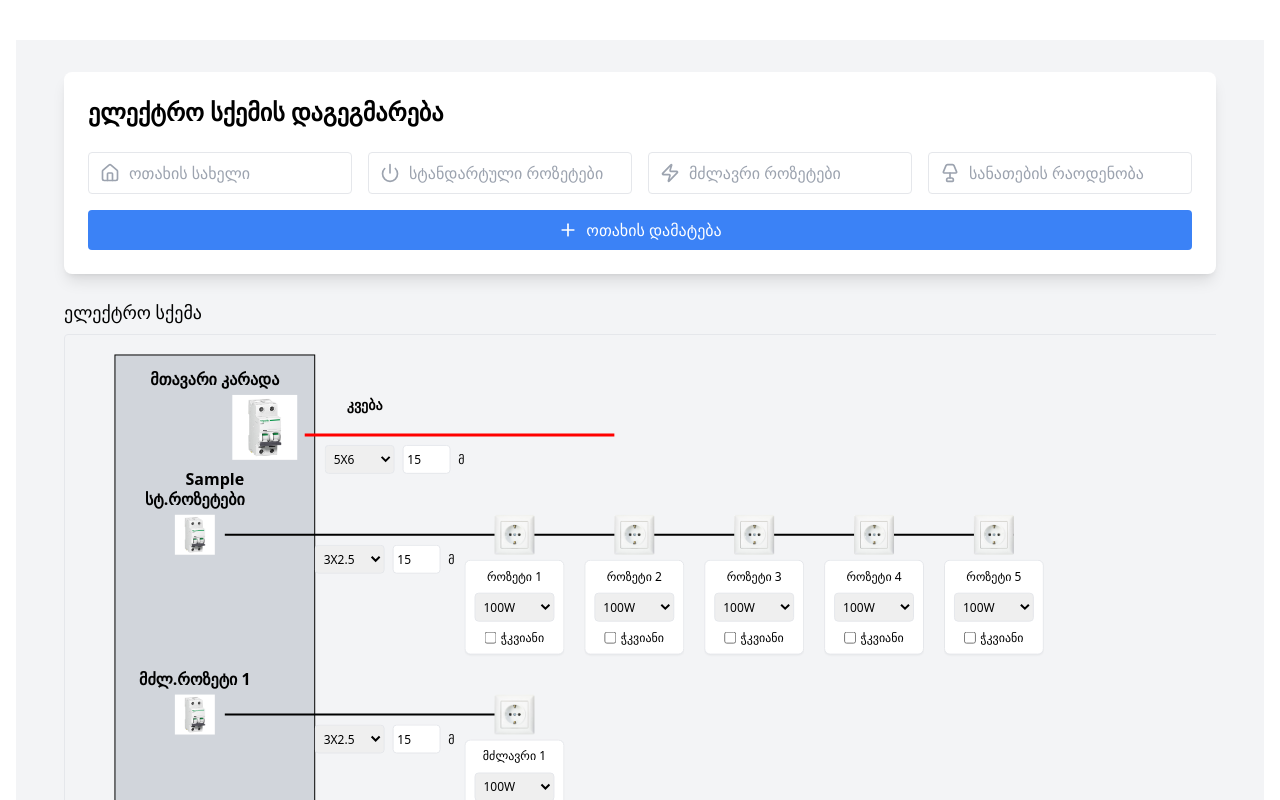
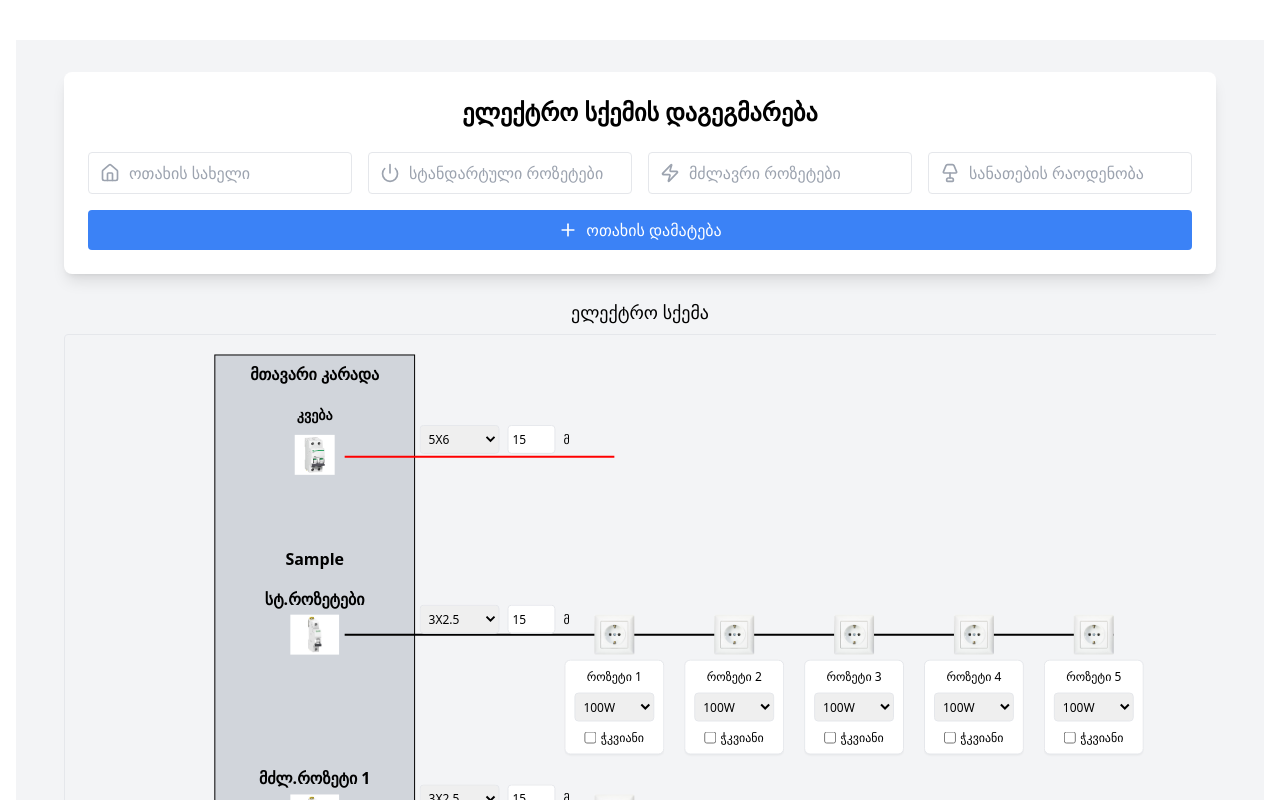
Before and after one commit to aleksandrre/electonics, a React (Vite) app: page / in a window 1280 px wide. Both pictures are taken after typing "Sample", "5", "5", "5" into the empty fields and a click on the button "ოთახის დამატება". Shown: the top 800 px of the page. Built offline with nearby package versions, Linux system fonts and the light colour scheme.

Commit message:
change styles

```diff
--- a/src/components/CircuitDiagram.jsx
+++ b/src/components/CircuitDiagram.jsx
@@ -1,9 +1,9 @@
 import React, { useState } from "react";
 import { Lamp, Power, Home, Plus, X, Zap } from "lucide-react";
 import standardSocketImage from "../assets/socket.jpg";
-import powerSocketImage from "../assets/socket.jpg";
 import lightImage from "../assets/light.jpg";
 import automatImage from "../assets/automat.jpg";
+import automatOrdinaryImage from "../assets/automatOrdinary.jpg";
 
 const CircuitDiagram = () => {
   const powerOptions = [50, 100, 150, 200, 250, 300];
@@ -28,9 +28,10 @@ const CircuitDiagram = () => {
 
   const images = {
     standardSocket: standardSocketImage,
-    powerSocket: powerSocketImage,
+
     light: lightImage,
     automat: automatImage,
+    automatOrdinary: automatOrdinaryImage,
   };
 
   const handleSubmit = (e) => {
@@ -123,7 +124,7 @@ const CircuitDiagram = () => {
   };
 
   const renderWireParams = (wireId, x, y) => (
-    <foreignObject x={x} y={y} width="140" height="60">
+    <foreignObject x={x} y={y} width="200" height="60">
       <div xmlns="http://www.w3.org/1999/xhtml" className="flex gap-2">
         <select
           value={wireParams[wireId]?.thickness || "3X1.5"}
@@ -150,7 +151,6 @@ const CircuitDiagram = () => {
     </foreignObject>
   );
 
-  // დანარჩენი კოდი უცვლელია...
   const calculateSvgWidth = (elements) => {
     return Math.max(1200, elements * 120 + 500);
   };
@@ -189,15 +189,13 @@ const CircuitDiagram = () => {
   );
 
   const renderMainPanel = () => {
-    // დანარჩენი კოდი უცვლელია...
-    // (renderMainPanel ფუნქციის მთლიანი კოდი დატოვეთ უცვლელად)
     const calculateRoomHeight = (room) => {
-      const standardSocketsHeight = 100;
-      const powerSocketSpacing = 140;
+      const standardSocketsHeight = 120;
+      const powerSocketSpacing = 160;
       const powerSocketsHeight =
         parseInt(room.powerSockets || 0) * powerSocketSpacing;
-      const lightsHeight = 300;
-      const roomPadding = 100;
+      const lightsHeight = 320;
+      const roomPadding = 120;
       return (
         standardSocketsHeight + powerSocketsHeight + lightsHeight + roomPadding
       );
@@ -215,7 +213,7 @@ const CircuitDiagram = () => {
     );
 
     const panelHeight = Math.max(1200, totalHeight + 200);
-    const circuitStartX = 450;
+    const circuitStartX = 550;
 
     const maxWidth = Math.max(
       ...rooms.map((room) =>
@@ -231,8 +229,10 @@ const CircuitDiagram = () => {
     );
 
     return (
-      <div className="mb-10">
-        <h3 className="text-lg font-medium mb-2">ელექტრო სქემა</h3>
+      <div className="mb-10 text-center">
+        <h3 className="text-lg font-medium mb-2 read-the-docs">
+          ელექტრო სქემა
+        </h3>
         <div className="overflow-x-auto">
           <div style={{ minWidth: `${maxWidth}px` }}>
             <svg
@@ -241,17 +241,18 @@ const CircuitDiagram = () => {
             >
               {/* კარადის კორპუსი */}
               <rect
-                x="50"
+                x="150"
                 y="20"
                 width="200"
                 height={panelHeight - 40}
                 fill="#d1d5db"
                 stroke="black"
               />
+
               {/* კარადის სათაური */}
               <text
-                x="150"
-                y="50"
+                x="250"
+                y="45"
                 textAnchor="middle"
                 style={{ fontSize: "16px", fontWeight: "bold", fill: "black" }}
               >
@@ -262,14 +263,14 @@ const CircuitDiagram = () => {
               <g transform="translate(0, 0)">
                 <image
                   href={images.automat}
-                  x="150"
-                  y="60"
-                  width="100"
-                  height="65"
+                  x="220"
+                  y="100"
+                  width="60"
+                  height="40"
                 />
                 <text
-                  x="300"
-                  y="75"
+                  x="250"
+                  y="85"
                   textAnchor="middle"
                   style={{
                     fontSize: "14px",
@@ -282,21 +283,21 @@ const CircuitDiagram = () => {
 
                 {/* შემომავალი ხაზი */}
                 <line
-                  x1="240"
-                  y1="100"
-                  x2="550"
-                  y2="100"
+                  x1="280"
+                  y1="122"
+                  x2={circuitStartX}
+                  y2="122"
                   stroke="red"
-                  strokeWidth="3"
+                  strokeWidth="2"
                 />
 
                 {/* მავთულის პარამეტრები შემომავალი ხაზისთვის */}
-                {renderWireParams("main-power-wire", 260, 110)}
+                {renderWireParams("main-power-wire", 355, 90)}
               </g>
 
               {/* ოთახების წრედები */}
               {rooms.map((room, index) => {
-                const baseY = 180 + calculatePreviousRoomsHeight(index);
+                const baseY = 280 + calculatePreviousRoomsHeight(index);
                 const standardSockets = parseInt(room.standardSockets || 0);
                 const powerSockets = parseInt(room.powerSockets || 0);
                 const lights = parseInt(room.lights);
@@ -304,9 +305,10 @@ const CircuitDiagram = () => {
 
                 return (
                   <g key={room.id}>
+                    {/* ოთახის სახელი */}
                     <text
-                      x="150"
-                      y={baseY - 30}
+                      x="250"
+                      y={baseY - 50}
                       textAnchor="middle"
                       style={{
                         fontSize: "16px",
@@ -321,14 +323,14 @@ const CircuitDiagram = () => {
                     {standardSockets > 0 && (
                       <g>
                         <image
-                          href={images.automat}
-                          x="100"
+                          href={images.automatOrdinary}
+                          x="220"
                           y={baseY}
                           width="60"
                           height="40"
                         />
                         <text
-                          x="130"
+                          x="250"
                           y={baseY - 10}
                           textAnchor="middle"
                           style={{
@@ -341,7 +343,7 @@ const CircuitDiagram = () => {
                         </text>
 
                         <line
-                          x1="160"
+                          x1="280"
                           y1={baseY + 20}
                           x2={circuitStartX}
                           y2={baseY + 20}
@@ -350,8 +352,8 @@ const CircuitDiagram = () => {
                         />
                         {renderWireParams(
                           `${room.id}-standard-wire`,
-                          250,
-                          baseY + 30
+                          355,
+                          baseY - 10
                         )}
                         <line
                           x1={circuitStartX}
@@ -399,19 +401,19 @@ const CircuitDiagram = () => {
 
                     {/* მძლავრი როზეტების წრედები */}
                     {[...Array(powerSockets)].map((_, i) => {
-                      const y = baseY + 180 + i * 140;
+                      const y = baseY + 180 + i * 160;
                       const socketId = `${room.id}-power-socket-${i}`;
                       return (
                         <g key={socketId}>
                           <image
-                            href={images.automat}
-                            x="100"
+                            href={images.automatOrdinary}
+                            x="220"
                             y={y}
                             width="60"
                             height="40"
                           />
                           <text
-                            x="130"
+                            x="250"
                             y={y - 10}
                             textAnchor="middle"
                             style={{
@@ -422,9 +424,8 @@ const CircuitDiagram = () => {
                           >
                             მძლ.როზეტი {i + 1}
                           </text>
-
                           <line
-                            x1="160"
+                            x1="280"
                             y1={y + 20}
                             x2={circuitStartX}
                             y2={y + 20}
@@ -433,13 +434,13 @@ const CircuitDiagram = () => {
                           />
                           {renderWireParams(
                             `${room.id}-power-wire-${i}`,
-                            250,
-                            y + 30
+                            355,
+                            y - 10
                           )}
 
                           <g transform={`translate(${circuitStartX}, ${y})`}>
                             <image
-                              href={images.powerSocket}
+                              href={images.standardSocket}
                               x="-20"
                               y="0"
                               width="40"
@@ -467,15 +468,15 @@ const CircuitDiagram = () => {
                     {/* განათების წრედი */}
                     <g>
                       <image
-                        href={images.automat}
-                        x="100"
-                        y={baseY + automatOffset + powerSockets * 140 + 200}
+                        href={images.automatOrdinary}
+                        x="220"
+                        y={baseY + automatOffset + powerSockets * 160 + 200}
                         width="60"
                         height="40"
                       />
                       <text
-                        x="130"
-                        y={baseY + automatOffset + powerSockets * 140 + 190}
+                        x="250"
+                        y={baseY + automatOffset + powerSockets * 160 + 190}
                         textAnchor="middle"
                         style={{
                           fontSize: "16px",
@@ -487,23 +488,23 @@ const CircuitDiagram = () => {
                       </text>
 
                       <line
-                        x1="160"
-                        y1={baseY + automatOffset + powerSockets * 140 + 220}
+                        x1="280"
+                        y1={baseY + automatOffset + powerSockets * 160 + 220}
                         x2={circuitStartX}
-                        y2={baseY + automatOffset + powerSockets * 140 + 220}
+                        y2={baseY + automatOffset + powerSockets * 160 + 220}
                         stroke="red"
                         strokeWidth="2"
                       />
                       {renderWireParams(
                         `${room.id}-light-wire`,
-                        250,
-                        baseY + automatOffset + powerSockets * 140 + 230
+                        355,
+                        baseY + automatOffset + powerSockets * 160 + 190
                       )}
                       <line
                         x1={circuitStartX}
-                        y1={baseY + automatOffset + powerSockets * 140 + 220}
+                        y1={baseY + automatOffset + powerSockets * 160 + 220}
                         x2={circuitStartX + (lights - 1) * 120 + 20}
-                        y2={baseY + automatOffset + powerSockets * 140 + 220}
+                        y2={baseY + automatOffset + powerSockets * 160 + 220}
                         stroke="blue"
                         strokeWidth="2"
                       />
@@ -515,7 +516,7 @@ const CircuitDiagram = () => {
                           <g
                             key={lightId}
                             transform={`translate(${x}, ${
-                              baseY + automatOffset + powerSockets * 140 + 220
+                              baseY + automatOffset + powerSockets * 160 + 220
                             })`}
                           >
                             <image
@@ -557,7 +558,7 @@ const CircuitDiagram = () => {
     <div className="bg-gray-100 min-h-screen py-8 px-4">
       <div className="max-w-6xl mx-auto">
         <div className="bg-white rounded-lg shadow-lg p-6 mb-6">
-          <h2 className="text-2xl font-bold mb-6">
+          <h2 className="text-2xl font-bold text-center mb-6">
             ელექტრო სქემის დაგეგმარება
           </h2>
           <form onSubmit={handleSubmit} className="space-y-4">
```
Also changed, not shown: src/assets/automatOrdinary.jpg (added).
